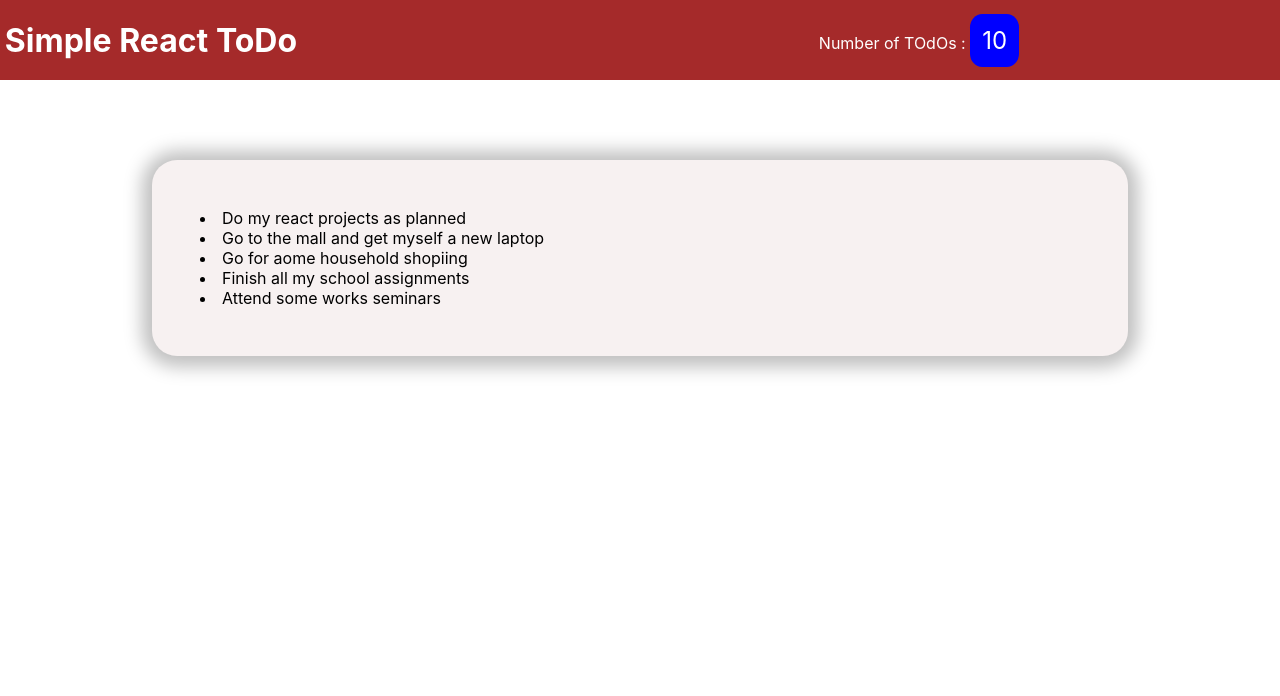
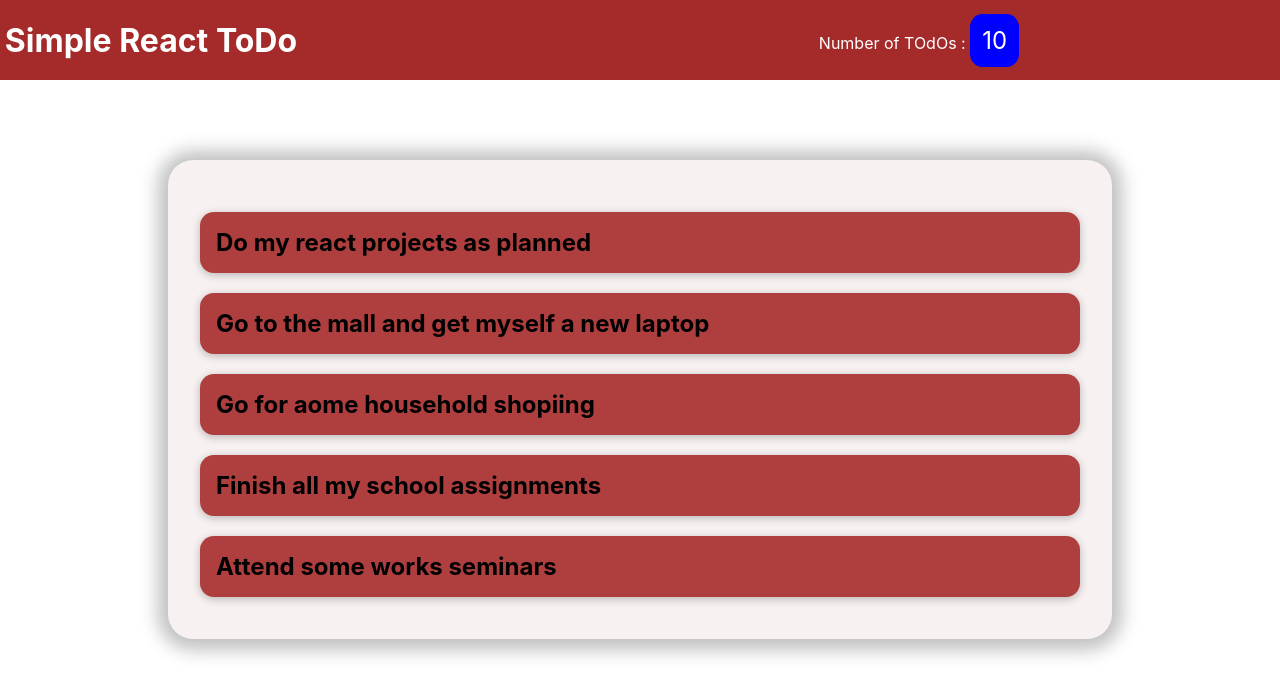
Before and after one commit to muyasamuel/Simple-React-ToDO-App, a React (Create React App) app: page / in a window 1280 px wide. Shown: the top 696 px of the page. Built offline with nearby package versions, Linux system fonts and the light colour scheme.

Commit message:
Dtyle the todoitem

```diff
--- a/src/Header/Header.module.css
+++ b/src/Header/Header.module.css
@@ -9,6 +9,7 @@
     display: flex;
     align-items: center;
     justify-content: space-around;
+    z-index: 2;
 
 
 
--- a/src/Todolist/Todoitem.js
+++ b/src/Todolist/Todoitem.js
@@ -1,9 +1,10 @@
-import React from 'react'
+import React from 'react';
+import classes from './Todoitem.module.css'
 
-function Todoitem() {
+function Todoitem({name}) {
   return (
-    <div>
-        <h2>go repair my car</h2>
+    <div className={classes.todo}>
+        <h2>{name}</h2>
     </div>
   )
 }
--- /dev/null
+++ b/src/Todolist/Todoitem.module.css
@@ -0,0 +1,9 @@
+.todo h2{
+    padding: 1rem;
+    box-shadow: 0 2px 8px rgba(0, 0, 0, 0.25);
+    border-radius: 14px;
+    background-color: rgb(175, 63, 63);
+    margin-bottom: 10px;
+
+
+}
--- a/src/Todolist/Todolist.js
+++ b/src/Todolist/Todolist.js
@@ -1,4 +1,5 @@
 import React from 'react';
+import Todoitem from './Todoitem';
 import classes from './Todolist.module.css'
 
 const DUMMY_TODOS = [
@@ -26,9 +27,9 @@
 
 function Todolist() {
   return (
-    <div className={classes.todo}>
+    <div className={classes.todos}>
         {DUMMY_TODOS.map(todo =>
-            <li>{todo.name}</li>)}
+        <Todoitem name={todo.name}/> )}
 
     </div>
   )
--- a/src/Todolist/Todolist.module.css
+++ b/src/Todolist/Todolist.module.css
@@ -1,11 +1,11 @@
-.todo{
+.todos{
     width: 90%;
     max-width: 55rem;
     background-color: rgb(247, 241, 241);
     box-shadow: 0 1px 18px 10px rgba(0, 0, 0, 0.25);
     border-radius: 25px;
-    padding: 3rem;
+    padding: 2rem;
     margin: auto;
     margin-top: 10rem;
-    position: relative;
+
 }
```
